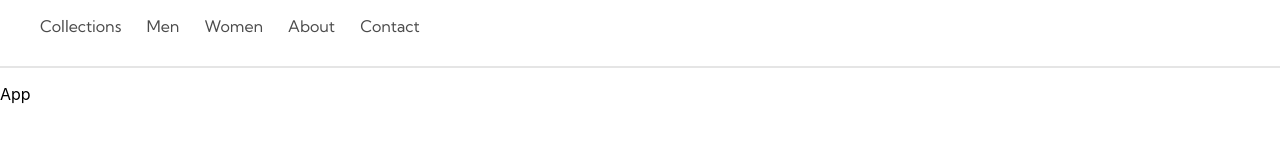
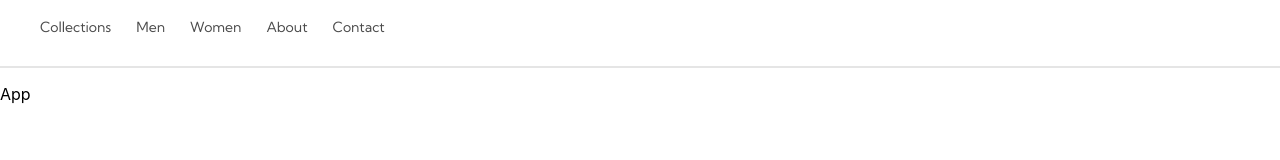
Before and after one commit to Cedgo1997/ecommerce-product-page, a React (Create React App) app: page / in a window 1280 px wide. Shown: the top 160 px of the page. Built offline with nearby package versions, Linux system fonts and the light colour scheme.

Commit message:
Change: Font sizes from theme

```diff
--- a/src/theme/appTheme.tsx
+++ b/src/theme/appTheme.tsx
@@ -18,9 +18,9 @@ const mainTheme = {
         text: 'black'
     },
     fontSize: {
-        small: '16px',
-        normal: '18px',
-        large: '20px'
+        small: '14px',
+        normal: '16px',
+        large: '18px'
     },
     fontFamily: {
         light: 'KumbhSansLight',
```
